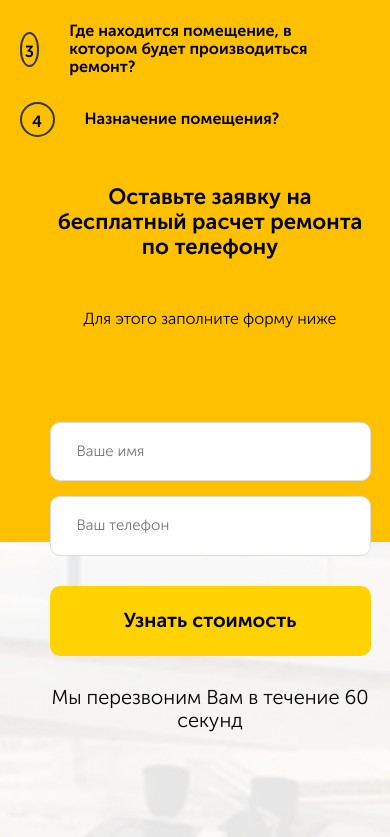
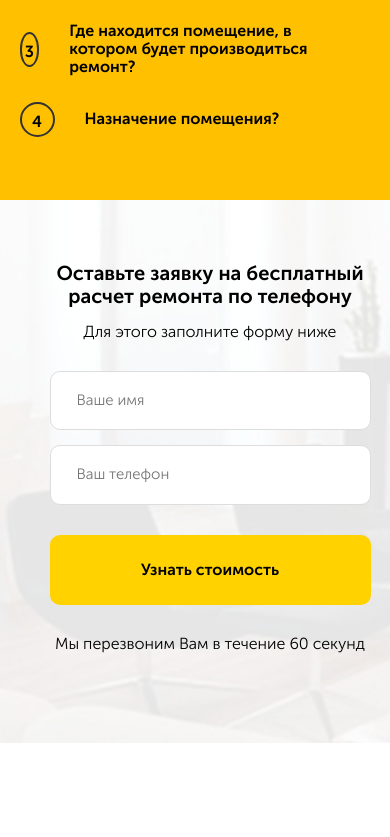
Before and after one commit to i1-kmv/repair-, a plain HTML site: page src/index.html in a window 390 px wide. Shown: the part 5554-6391 px from the top of the page. After the commit the page ends 6297 px from the top, so only its background shows below. Drawn offline with nearby package versions, Linux system fonts and the light colour scheme.

Commit message:
Правки brif

```diff
--- a/src/index.html
+++ b/src/index.html
@@ -28,7 +28,7 @@
        </div>
    </nav>
 
-   <div class="main">
+   <section class="main">
        <section class="hero">
           <div class="container">
             <div class="hero-block">
@@ -100,7 +100,7 @@
                         </div>
                     </div>
               </div>
-            </div>
+            </section>
        </section>
 
        <section class="section portfolio">
@@ -220,7 +220,7 @@
                </div>
            </div>
        </div>
-   </div>
+    </section>
 
    <div class="modal" id="modal">
        <div class="modal-dialog">
--- a/src/sass/_brif.sass
+++ b/src/sass/_brif.sass
@@ -1,7 +1,7 @@
 .brif
     background-image: url('../img/brif/brif-color-bg.png'), url('../img/brif/brif-bg.jpg')
     background-position: left center, center right
-    background-size: 50%, contain
+    background-size: 50%, cover
     background-repeat: repeat-y , no-repeat
     &-block
         display: flex
@@ -65,11 +65,6 @@
     .brif
         &__form
             padding-left: 30px
-            &__title
-            font-size: 20px
-            margin-bottom: 15px
-        &__subtitle
-            margin-bottom: 30px
     .interview
         padding-right: 30px
         &__title
@@ -78,18 +73,25 @@
         &__subtitle
             margin-bottom: 30px
         &__list
-            &text
+            &__text
                 font-size: 14px
                 max-width: 300px
             &__counter
                 margin-right: 20px
+    .form
+        &__title
+            font-size: 20px
+            margin-bottom: 15px
+        &__subtitle
+            margin-bottom: 30px
+
 @media ( max-width:  768px)
     .brif
         background-image: url('../img/brif/brif-color-bg.png'), url('../img/brif/brif-bg.jpg')
-        background-position: top center, center buttom
+        background-position: top center, center bottom
         background-size: 100% 50%, cover
         background-repeat: repeat-x , no-repeat
         &-block
             flex-direction: column
-        &form
+        &__form
             margin-top: 80px
--- a/src/sass/_interface.sass
+++ b/src/sass/_interface.sass
@@ -10,8 +10,8 @@ img
     width: 1170px
     margin: auto
 .section
-    padding-top: 60px
-    padding-bottom: 60px
+    padding-top: 40px
+    padding-bottom: 40px
 
 @media ( max-width:  1200px)
     .container
```
Also changed, not shown: src/sass/style.css, 1 other file.
